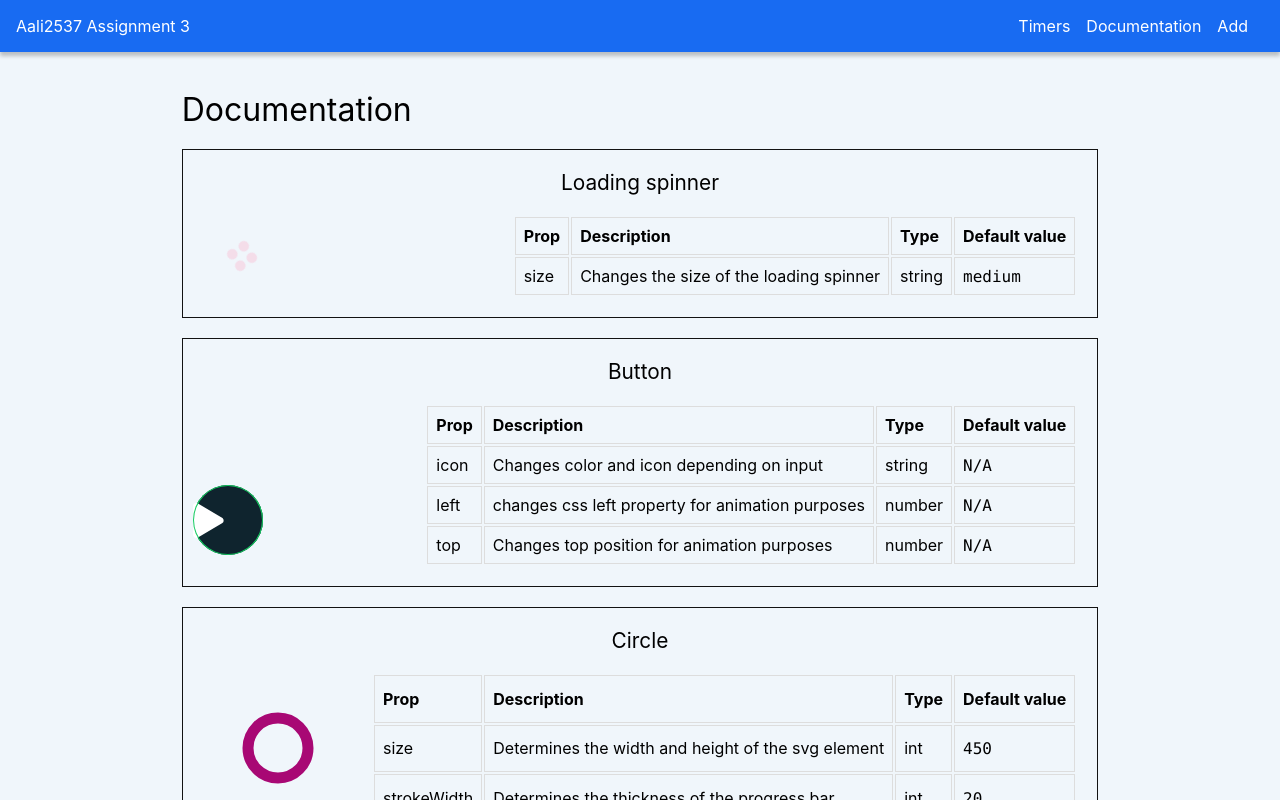
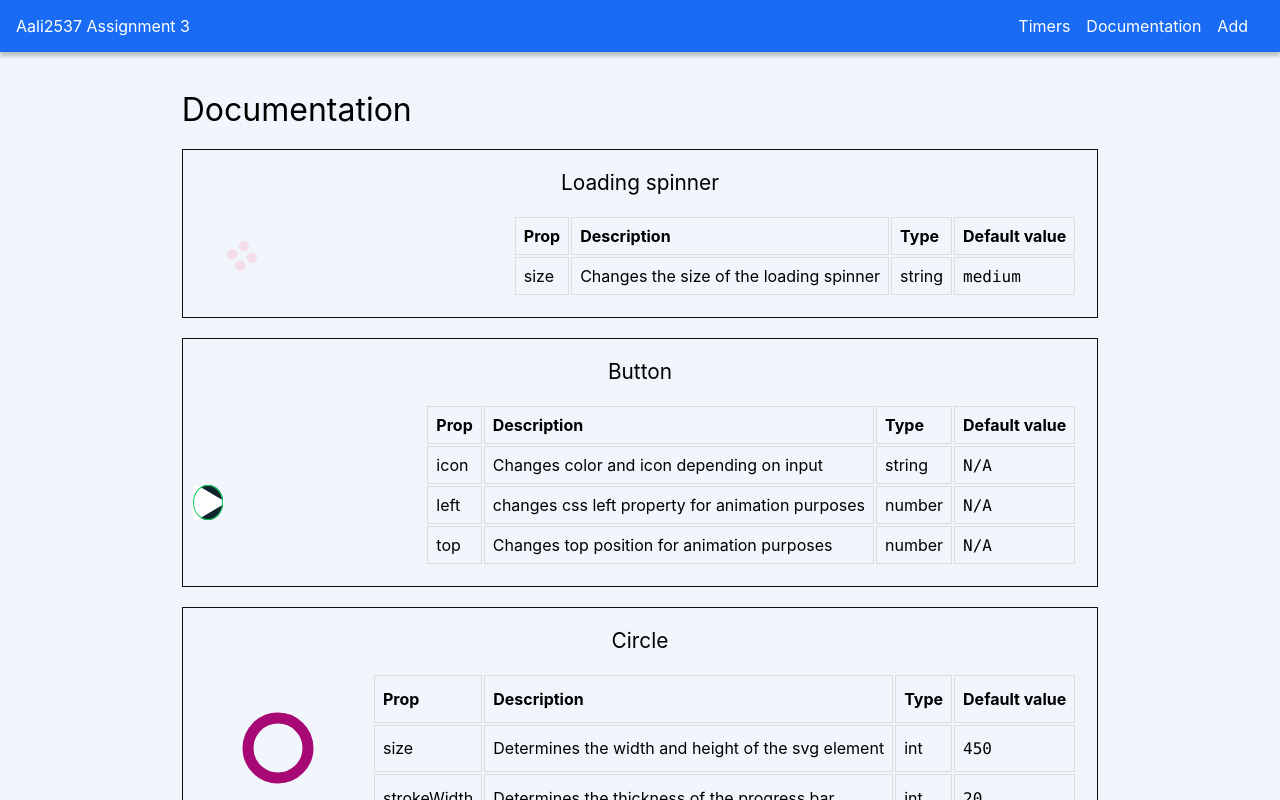
Before and after one commit to prof-tejera/assignment-3-aali2537, a React (Create React App) app: page /docs in a window 1280 px wide. Built offline with nearby package versions, Linux system fonts and the light colour scheme.

Commit message:
Added new button icon and refactored to have component accept size prop

```diff
--- a/src/components/generic/Button.js
+++ b/src/components/generic/Button.js
@@ -9,6 +9,7 @@ import {
   faUndo,
   faCog,
   faCheck,
+  faTimes,
 } from "@fortawesome/free-solid-svg-icons";
 
 const iconSize = 70;
@@ -22,6 +23,7 @@ const icons = {
   reset: faUndo,
   setting: faCog,
   save: faCheck,
+  x: faTimes,
 };
 
 const colors = {
@@ -31,11 +33,12 @@ const colors = {
   "fast-forward": "#5398BE",
   setting: "#CB9173",
   save: "#15cb61",
+  x: "#EF2D56",
 };
 
 const CircleButton = styled.div`
-  height: ${iconSize}px;
-  width: ${iconSize}px;
+  height: ${(props) => props.size}px;
+  width: ${(props) => props.size}px;
   position: relative;
   display: table-cell;
   vertical-align: middle;
@@ -91,8 +94,8 @@ const Pulse = keyframes`
 
 const Wrapper = styled.div`
   position: absolute;
-  height: ${iconSize}px;
-  width: ${iconSize}px;
+  height: ${(props) => props.size}px;
+  width: ${(props) => props.size}px;
   left: ${(props) => props.left}%;
   top: ${(props) => props.top}%;
   transition: ${transitionCurve};
@@ -110,7 +113,7 @@ const Wrapper = styled.div`
   }
 `;
 
-const Button = ({ icon, onClick, left, top }) => {
+const Button = ({ icon, onClick, left, top, size }) => {
   const addPulse = (e) => {
     e.currentTarget.classList.add("pulse");
   };
@@ -120,10 +123,10 @@ const Button = ({ icon, onClick, left, top }) => {
   };
 
   return (
-    <Wrapper top={top} left={left}>
+    <Wrapper top={top} left={left} size={size}>
       <div onClick={(e) => addPulse(e)} onAnimationEnd={(e) => removePulse(e)}>
         <div onClick={onClick}>
-          <CircleButton icon={icon}>
+          <CircleButton icon={icon} size={size}>
             <FontAwesomeIcon icon={icons[icon]} />
           </CircleButton>
         </div>
@@ -140,6 +143,7 @@ Button.propTypes = {
     "save",
     "setting",
     "fast-forward",
+    "x",
   ]),
   left: PropTypes.number,
   top: PropTypes.number,
--- a/src/components/timers/Timer.js
+++ b/src/components/timers/Timer.js
@@ -11,6 +11,8 @@ import Settings from "../generic/Settings";
 //Circle size settings
 const circleSize = 450;
 const circleStroke = 20;
+
+const buttonSize = 70;
 
 const RelDiv = styled.div`
   position: relative;
@@ -88,6 +90,7 @@ const Timer = () => {
                 top={10}
                 left={90}
                 onClick={() => setFlipped(!flipped)}
+                size={buttonSize}
               />
             )}
           </TopButtonRow>
@@ -101,18 +104,21 @@ const Timer = () => {
               left={btnActive ? 20 : 50}
               top={40}
               onClick={() => setResetFlag(true)}
+              size={buttonSize}
             />
             <Button
               icon={"fast-forward"}
               left={btnActive ? 80 : 50}
               top={40}
               onClick={() => setFastForwardFlag(true)}
+              size={buttonSize}
             />
             <Button
               icon={timerActive ? "pause" : "play"}
               left={50}
               top={40}
               onClick={() => toggleTimer()}
+              size={buttonSize}
             />
           </BottomButtonRow>
         </FrontSide>
```
